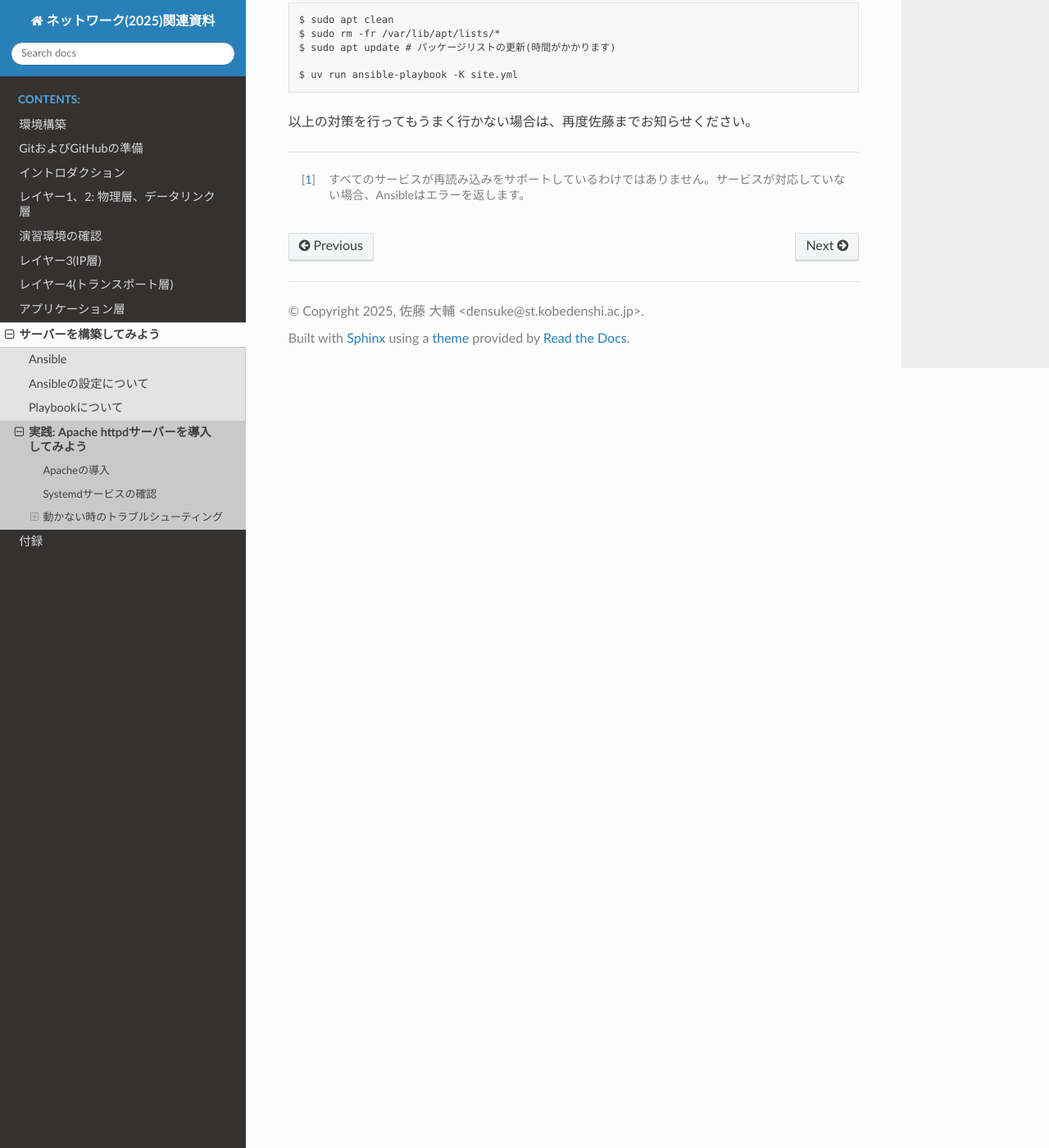
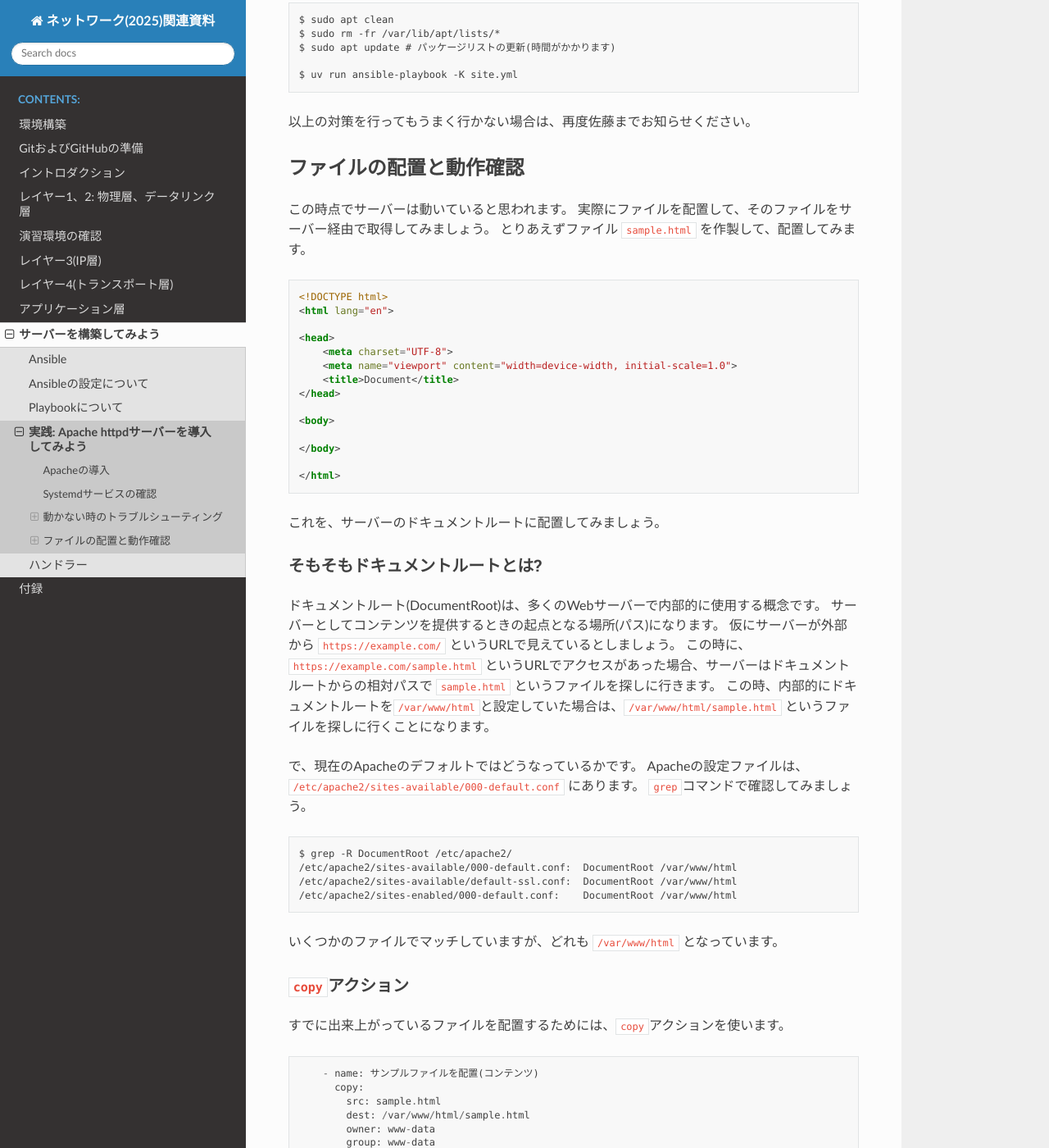
Before and after one commit to densuke/2025-network-doc, a Sphinx documentation site: the page built from source/server/apache.md, in a window 1280 px wide and 1400 px high, scrolled down 3539 px. Shown: the whole window at 82% size. Built offline with Sphinx 7.4.7 and the Read the Docs theme 3.1.0, drawn with Linux system fonts in a browser that asks for light colours; some of the changed text lies outside the part shown.

Commit message:
copyアクションと通知まわり

````diff
--- a/source/server/apache.md
+++ b/source/server/apache.md
@@ -186,3 +186,70 @@ $ uv run ansible-playbook -K site.yml
 ```
 
 以上の対策を行ってもうまく行かない場合は、再度佐藤までお知らせください。
+
+## ファイルの配置と動作確認
+
+この時点でサーバーは動いていると思われます。
+実際にファイルを配置して、そのファイルをサーバー経由で取得してみましょう。
+とりあえずファイル `sample.html` を作製して、配置してみます。
+
+```{literalinclude} src/sample.html
+:language: html
+```
+
+これを、サーバーのドキュメントルートに配置してみましょう。
+
+### そもそもドキュメントルートとは?
+
+ドキュメントルート(DocumentRoot)は、多くのWebサーバーで内部的に使用する概念です。
+サーバーとしてコンテンツを提供するときの起点となる場所(パス)になります。
+仮にサーバーが外部から `https://example.com/` というURLで見えているとしましょう。
+この時に、`https://example.com/sample.html` というURLでアクセスがあった場合、サーバーはドキュメントルートからの相対パスで `sample.html` というファイルを探しに行きます。
+この時、内部的にドキュメントルートを`/var/www/html`と設定していた場合は、`/var/www/html/sample.html` というファイルを探しに行くことになります。
+
+で、現在のApacheのデフォルトではどうなっているかです。
+Apacheの設定ファイルは、 `/etc/apache2/sites-available/000-default.conf` にあります。
+`grep`コマンドで確認してみましょう。
+
+```{code-block}
+:language: bash
+
+$ grep -R DocumentRoot /etc/apache2/
+/etc/apache2/sites-available/000-default.conf:  DocumentRoot /var/www/html
+/etc/apache2/sites-available/default-ssl.conf:  DocumentRoot /var/www/html
+/etc/apache2/sites-enabled/000-default.conf:    DocumentRoot /var/www/html
+```
+
+いくつかのファイルでマッチしていますが、どれも  `/var/www/html` となっています。
+
+### `copy`アクション
+
+すでに出来上がっているファイルを配置するためには、`copy`アクションを使います。
+
+```{code-block}
+:language: yaml
+
+    - name: サンプルファイルを配置(コンテンツ)
+      copy:
+        src: sample.html
+        dest: /var/www/html/sample.html
+        owner: www-data
+        group: www-data
+        mode: '0644'
+```
+
+`copy`は、引数でしていたファイル(`src`)を指定した場所(`dest`)にコピーします。
+考え方は`cp`コマンドと同様です。
+また、所有者(`owner`)、グループ(`group`)、パーミッション(`mode`)も指定できます。
+もちろん冪等性の担保も入ります。すでに同一ファイルが生成されているのであればコピー作業はスキップされます。
+
+ということで、配置が完了したら、実際にページコンテンツが取得できるかを`curl`で確認してみましょう。
+
+```{code-block}
+:language: bash
+
+$ curl http://localhost/sample.html
+...
+```
+
+これで、`sample.html`の内容が表示されれば成功です。
--- a/source/server/index.rst
+++ b/source/server/index.rst
@@ -15,3 +15,4 @@
    config.md
    playbook.md
    apache.md
+   handler.md
--- /dev/null
+++ b/source/server/src/sample.html
@@ -0,0 +1,14 @@
+<!DOCTYPE html>
+<html lang="en">
+
+<head>
+    <meta charset="UTF-8">
+    <meta name="viewport" content="width=device-width, initial-scale=1.0">
+    <title>Document</title>
+</head>
+
+<body>
+
+</body>
+
+</html>
````
Also changed, not shown: source/server/handler.md (added, +76 -0 lines).
